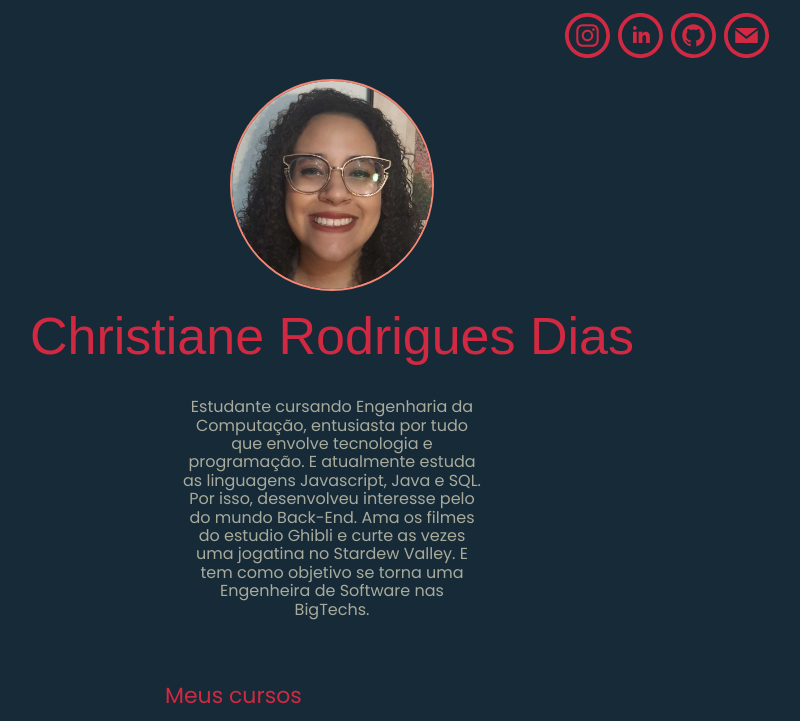
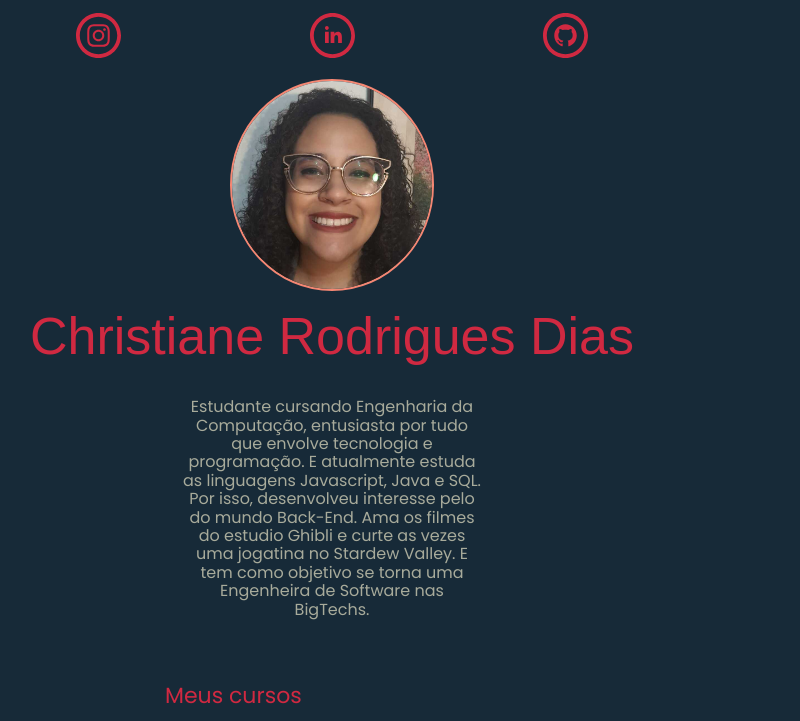
Before and after one commit to Chrissoka/projeto_final_html_e_css-WoMakersCode, a plain HTML site: page index.html in a window 1280 px wide. Shown: the top 721 px of the page, without its empty margins (308-1108 px from the left). Drawn offline with nearby package versions, Linux system fonts and the light colour scheme; a web font is replaced by a local one.

Commit message:
mudando o arquivo estilo.css

```diff
--- a/assets/estilo.css
+++ b/assets/estilo.css
@@ -17,7 +17,8 @@ body{
     box-sizing: border-box;
     margin: 0 auto;
     display: flex;
-    justify-content: flex-end;
+    justify-content: space-evenly;
+
 }
 
 .header__link{
@@ -39,7 +40,6 @@ padding: 4px ;
 
 .icone{
     width: 45px;
-
 }
 
 .icone:hover{
--- a/index.html
+++ b/index.html
@@ -26,8 +26,6 @@
     <a href="https://github.com/Chrissoka" class="header__link" title="Veja e acompanhe meus projetos no GitHub">
         <img class="icone" alt="github" src="assets/icones/iconmonstr-github.svg">
     </a>
-    <a href="christianediassp@gmail.com" class="header__link" title="Entre em contato comigo via E-mail">
-        <img class="icone" alt="email" src="assets/icones/iconmonstr-email.svg">
     </a>
 </header>
 
```
